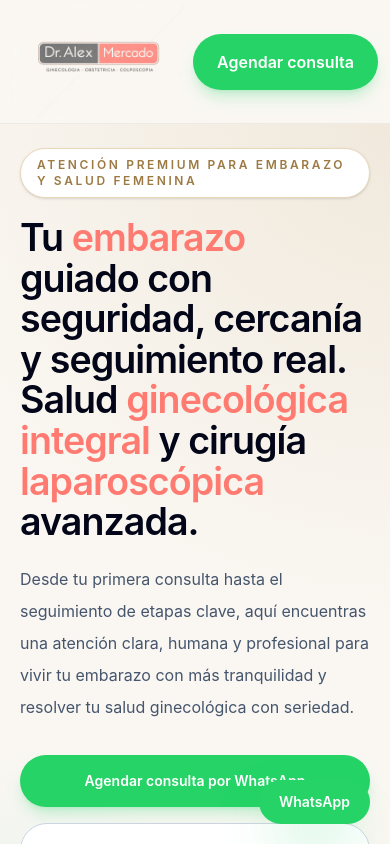
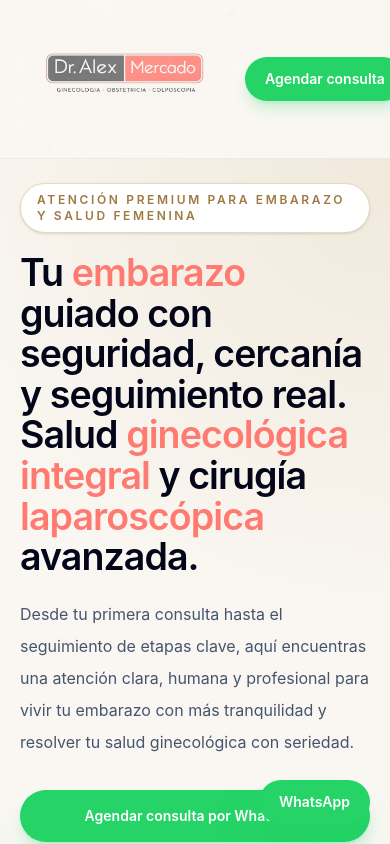
Before and after one commit to alejandritolimon0124-crypto/dralexmercado-web, a React (Vite) app: page / in a window 390 px wide. Shown: the top 844 px of the page. Built offline with nearby package versions, Linux system fonts and the light colour scheme.

Commit message:
giant mobile logo + reduced CTA button

```diff
--- a/src/App.jsx
+++ b/src/App.jsx
@@ -112,7 +112,7 @@
           <img
             src="/doctor-logo.png"
             alt="Dr Alex Mercado"
-            className="block h-[115px] w-auto object-contain md:h-[104px] shrink-0"
+            className="block h-[150px] w-auto object-contain md:h-[104px] shrink-0"
           />
 
           <nav className="hidden items-center gap-6 text-sm text-slate-700 lg:flex xl:gap-8">
@@ -140,7 +140,7 @@
             href={whatsappUrl}
             target="_blank"
             rel="noopener noreferrer"
-            className="shrink-0 rounded-full bg-[#25D366] px-6 py-4 text-base font-semibold text-white shadow-lg shadow-green-500/20 transition hover:-translate-y-0.5 hover:bg-[#1fb85a] md:px-8"
+            className="shrink-0 rounded-full bg-[#25D366] px-5 py-3 text-sm font-semibold text-white shadow-lg shadow-green-500/20 transition hover:-translate-y-0.5 hover:bg-[#1fb85a] md:px-7"
           >
             Agendar consulta
           </a>
```
